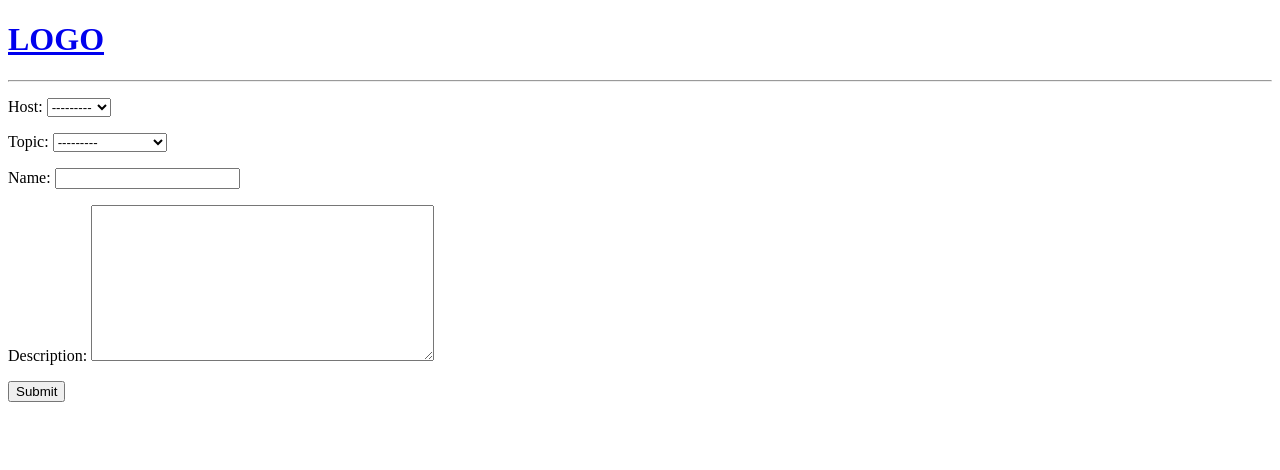
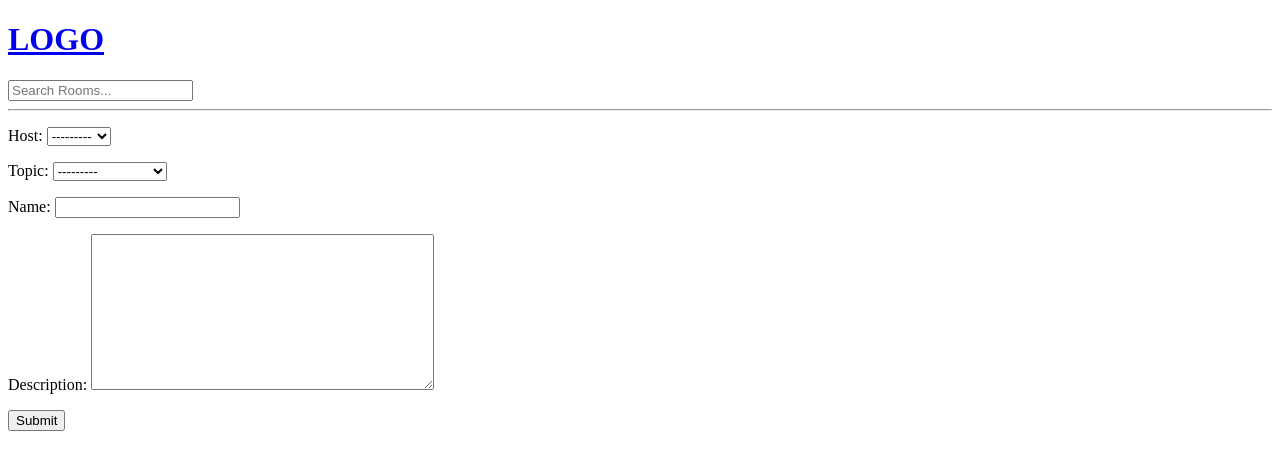
Before and after one commit to Sam-Is-Red/7_Hr_Django, a Django app: page /create-room/ in a window 1280 px wide. Shown: the top 470 px of the page. Run offline with Django 5.2, Linux system fonts and the light colour scheme; data comes from the database, SQL or seed files in the repository.

Commit message:
Latest 3   oops :3

```diff
--- a/base/views.py
+++ b/base/views.py
@@ -1,5 +1,6 @@
 from django.shortcuts import render, redirect
-from .models import Room
+from django.db.models import Q
+from .models import Room, Topic
 from .forms import RoomForm
 
 # Create your views here.
@@ -11,8 +12,19 @@
 ]'''
 
 def home(request):
-    rooms = Room.objects.all()
-    context = {'rooms': rooms}
+    q= request.GET.get('q') if request.GET.get('q') != None else ''
+
+    rooms = Room.objects.filter(
+        Q(topic__name__icontains=q) |
+        Q(name__icontains=q) |
+        Q(description__icontains=q)
+        )
+
+    topics = Topic.objects.all()
+    room_count = rooms.count()
+
+
+    context = {'rooms': rooms, 'topics': topics, 'room_count': room_count}
     return render(request, 'base/home.html', context)
 
 '''def room(request, pk):
--- a/templates/navbar.html
+++ b/templates/navbar.html
@@ -2,4 +2,10 @@
     <h1>LOGO</h1>
 </a>
 
+<form method = 'GET' action ="{% url 'home' %}">
+
+    <input type = "text" name = "q" placeholder = "Search Rooms..."/>
+
+</form>
+
 <hr>
```
Also changed, not shown: base/templates/base/home.html (+13 -4 lines).
